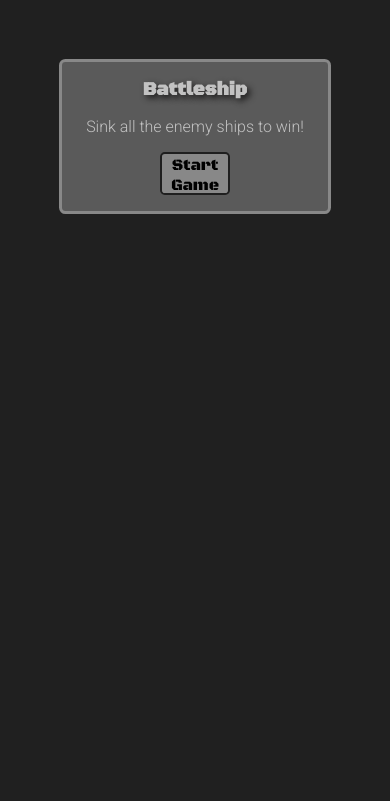
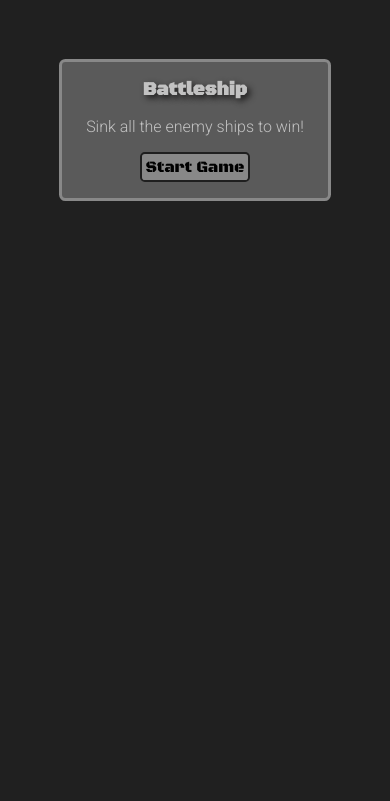
Before and after one commit to mikegecko/battleship, a website with bundled scripts: page index.html in a window 390 px wide. Shown: the top 801 px of the page. Built offline with nearby package versions, Linux system fonts and the light colour scheme.

Commit message:
Adjust styling for mobile

```diff
--- a/styles.css
+++ b/styles.css
@@ -144,8 +144,9 @@ h3 {
 }
 
 .modal-content>.btn {
-    width: 30%;
-    height: 2.7rem;
+    width: fit-content;
+    height: fit-content;
+    padding: .2rem;
     border-radius: 0.3rem;
     background-color: #888;
     border: 2px solid #1f1f1f;
```
